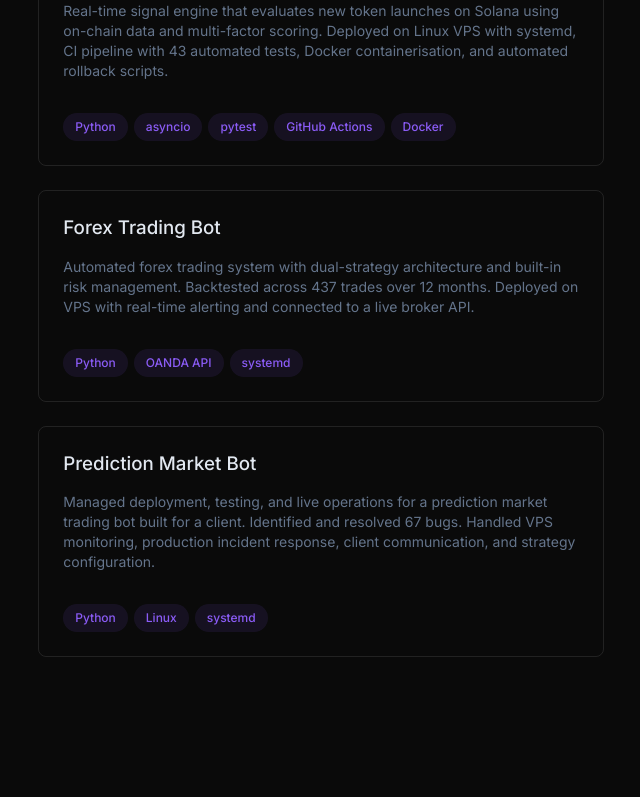
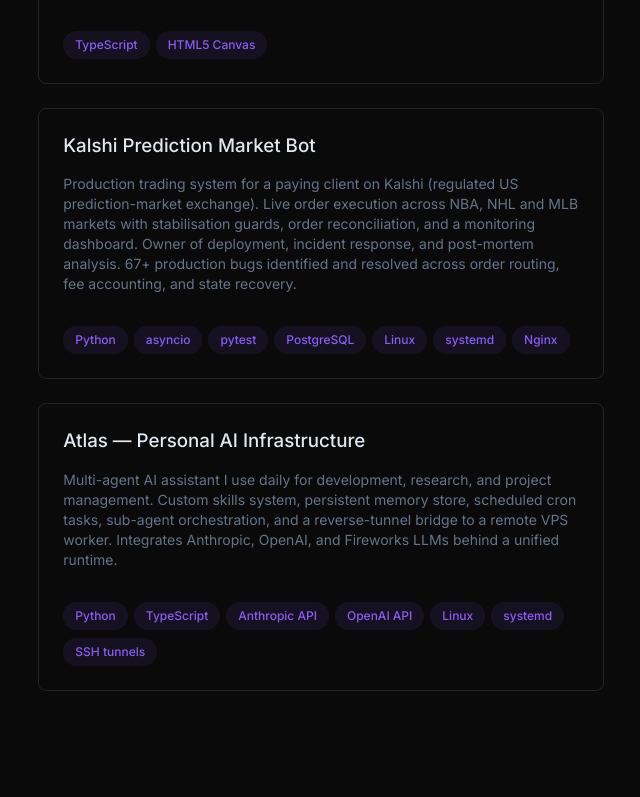
Before and after one commit to bbeennyy860-cyber/b-davies.dev, a plain HTML site: page index.html in a window 1280 px wide. Shown: the part 1603-2400 px from the top of the page, without its empty margins (580-1220 px from the left). Drawn offline with Linux system fonts and the light colour scheme.

Commit message:
Refresh portfolio: Bloomberg bursary, swap Vex/Forex for Kalshi V3 + Atlas, AI/ML internship framing

```diff
--- a/index.html
+++ b/index.html
@@ -92,8 +92,8 @@
                         <h2 class="text-sm font-bold uppercase tracking-widest text-white">About</h2>
                     </div>
                     <div class="text-base leading-relaxed text-muted space-y-4">
-                        <p>I'm a first-year Computer Science and AI student at the University of Nottingham and a Sutton Trust STEM Scholar. I build projects that go beyond coursework: trading systems, evolutionary simulations, and tools for real clients.</p>
-                        <p>Currently seeking software engineering and quantitative development internships where I can contribute to production systems and learn from experienced engineers.</p>
+                        <p>I'm a first-year Computer Science and AI student at the University of Nottingham, Bloomberg x Sutton Trust bursary recipient, and Sutton Trust STEM Scholar. I build production systems that go beyond coursework: prediction-market trading bots, evolutionary simulations, and AI infrastructure used daily.</p>
+                        <p>Currently seeking software engineering and AI/ML engineering internships where I can contribute to production systems and learn from experienced engineers.</p>
                     </div>
                 </section>
 
@@ -102,6 +102,18 @@
                         <h2 class="text-sm font-bold uppercase tracking-widest text-white">Experience</h2>
                     </div>
                     <ul class="space-y-12">
+                        <li class="relative group">
+                            <div class="group relative flex flex-col sm:flex-row gap-4 transition-all">
+                                <header class="z-10 mt-1 mb-2 text-xs font-semibold uppercase tracking-wide text-dim sm:w-1/4" aria-label="2026">2026</header>
+                                <div class="z-10 sm:w-3/4">
+                                    <h3 class="font-medium leading-snug text-white">
+                                        <div>Bloomberg x Sutton Trust Bursary</div>
+                                        <div class="text-slate font-normal">Bloomberg</div>
+                                    </h3>
+                                    <p class="mt-2 text-sm leading-normal text-muted">Selected for a competitive engineering-focused programme. Insight week at Bloomberg London, July 2026.</p>
+                                </div>
+                            </div>
+                        </li>
                         <li class="relative group">
                             <div class="group relative flex flex-col sm:flex-row gap-4 transition-all">
                                 <header class="z-10 mt-1 mb-2 text-xs font-semibold uppercase tracking-wide text-dim sm:w-1/4" aria-label="2025 to Present">2025 &mdash; Present</header>
@@ -166,19 +178,21 @@
                         <li class="mb-4">
                             <div class="group relative flex flex-col border border-white/10 rounded-lg p-6 hover:bg-white/[0.02] transition-colors">
                                 <h3 class="font-medium leading-snug text-white mb-2">
-                                    <a class="inline-flex items-baseline font-medium leading-tight text-white hover:text-violet focus-visible:text-violet transition-colors" href="https://github.com/benedict-anokye-davies/Vex" target="_blank" rel="noreferrer" aria-label="Vex">
-                                        <span>Vex<span class="inline-block"><svg xmlns="http://www.w3.org/2000/svg" viewBox="0 0 20 20" fill="currentColor" class="inline-block h-4 w-4 shrink-0 transition-transform group-hover/link:-translate-y-1 group-hover/link:translate-x-1 group-focus-visible/link:-translate-y-1 group-focus-visible/link:translate-x-1 motion-reduce:transition-none ml-1 translate-y-px" aria-hidden="true"><path fill-rule="evenodd" d="M5.22 14.78a.75.75 0 001.06 0l7.22-7.22v5.69a.75.75 0 001.5 0v-7.5a.75.75 0 00-.75-.75h-7.5a.75.75 0 000 1.5h5.69l-7.22 7.22a.75.75 0 000 1.06z" clip-rule="evenodd"></path></svg></span></span>
-                                    </a>
+                                    <span class="inline-flex items-baseline font-medium leading-tight text-white">
+                                        <span>Kalshi Prediction Market Bot</span>
+                                    </span>
                                 </h3>
                                 <p class="mt-2 text-sm leading-normal text-muted mb-4">
-                                    Real-time signal engine that evaluates new token launches on Solana using on-chain data and multi-factor scoring. Deployed on Linux VPS with systemd, CI pipeline with 43 automated tests, Docker containerisation, and automated rollback scripts.
+                                    Production trading system for a paying client on Kalshi (regulated US prediction-market exchange). Live order execution across NBA, NHL and MLB markets with stabilisation guards, order reconciliation, and a monitoring dashboard. Owner of deployment, incident response, and post-mortem analysis. 67+ production bugs identified and resolved across order routing, fee accounting, and state recovery.
                                 </p>
                                 <ul class="mt-2 flex flex-wrap" aria-label="Technologies used:">
                                     <li class="mr-1.5 mt-2"><div class="flex items-center rounded-full bg-violet/10 px-3 py-1 text-xs font-medium leading-5 text-violet">Python</div></li>
                                     <li class="mr-1.5 mt-2"><div class="flex items-center rounded-full bg-violet/10 px-3 py-1 text-xs font-medium leading-5 text-violet">asyncio</div></li>
                                     <li class="mr-1.5 mt-2"><div class="flex items-center rounded-full bg-violet/10 px-3 py-1 text-xs font-medium leading-5 text-violet">pytest</div></li>
-                                    <li class="mr-1.5 mt-2"><div class="flex items-center rounded-full bg-violet/10 px-3 py-1 text-xs font-medium leading-5 text-violet">GitHub Actions</div></li>
-                                    <li class="mr-1.5 mt-2"><div class="flex items-center rounded-full bg-violet/10 px-3 py-1 text-xs font-medium leading-5 text-violet">Docker</div></li>
+                                    <li class="mr-1.5 mt-2"><div class="flex items-center rounded-full bg-violet/10 px-3 py-1 text-xs font-medium leading-5 text-violet">PostgreSQL</div></li>
+                                    <li class="mr-1.5 mt-2"><div class="flex items-center rounded-full bg-violet/10 px-3 py-1 text-xs font-medium leading-5 text-violet">Linux</div></li>
+                                    <li class="mr-1.5 mt-2"><div class="flex items-center rounded-full bg-violet/10 px-3 py-1 text-xs font-medium leading-5 text-violet">systemd</div></li>
+                                    <li class="mr-1.5 mt-2"><div class="flex items-center rounded-full bg-violet/10 px-3 py-1 text-xs font-medium leading-5 text-violet">Nginx</div></li>
                                 </ul>
                             </div>
                         </li>
@@ -186,33 +200,20 @@
                             <div class="group relative flex flex-col border border-white/10 rounded-lg p-6 hover:bg-white/[0.02] transition-colors">
                                 <h3 class="font-medium leading-snug text-white mb-2">
                                     <span class="inline-flex items-baseline font-medium leading-tight text-white">
-                                        <span>Forex Trading Bot</span>
+                                        <span>Atlas &mdash; Personal AI Infrastructure</span>
                                     </span>
                                 </h3>
                                 <p class="mt-2 text-sm leading-normal text-muted mb-4">
-                                    Automated forex trading system with dual-strategy architecture and built-in risk management. Backtested across 437 trades over 12 months. Deployed on VPS with real-time alerting and connected to a live broker API.
+                                    Multi-agent AI assistant I use daily for development, research, and project management. Custom skills system, persistent memory store, scheduled cron tasks, sub-agent orchestration, and a reverse-tunnel bridge to a remote VPS worker. Integrates Anthropic, OpenAI, and Fireworks LLMs behind a unified runtime.
                                 </p>
                                 <ul class="mt-2 flex flex-wrap" aria-label="Technologies used:">
                                     <li class="mr-1.5 mt-2"><div class="flex items-center rounded-full bg-violet/10 px-3 py-1 text-xs font-medium leading-5 text-violet">Python</div></li>
-                                    <li class="mr-1.5 mt-2"><div class="flex items-center rounded-full bg-violet/10 px-3 py-1 text-xs font-medium leading-5 text-violet">OANDA API</div></li>
-                                    <li class="mr-1.5 mt-2"><div class="flex items-center rounded-full bg-violet/10 px-3 py-1 text-xs font-medium leading-5 text-violet">systemd</div></li>
-                                </ul>
-                            </div>
-                        </li>
-                        <li class="mb-4">
-                            <div class="group relative flex flex-col border border-white/10 rounded-lg p-6 hover:bg-white/[0.02] transition-colors">
-                                <h3 class="font-medium leading-snug text-white mb-2">
-                                    <span class="inline-flex items-baseline font-medium leading-tight text-white">
-                                        <span>Prediction Market Bot</span>
-                                    </span>
-                                </h3>
-                                <p class="mt-2 text-sm leading-normal text-muted mb-4">
-                                    Managed deployment, testing, and live operations for a prediction market trading bot built for a client. Identified and resolved 67 bugs. Handled VPS monitoring, production incident response, client communication, and strategy configuration.
-                                </p>
-                                <ul class="mt-2 flex flex-wrap" aria-label="Technologies used:">
-                                    <li class="mr-1.5 mt-2"><div class="flex items-center rounded-full bg-violet/10 px-3 py-1 text-xs font-medium leading-5 text-violet">Python</div></li>
+                                    <li class="mr-1.5 mt-2"><div class="flex items-center rounded-full bg-violet/10 px-3 py-1 text-xs font-medium leading-5 text-violet">TypeScript</div></li>
+                                    <li class="mr-1.5 mt-2"><div class="flex items-center rounded-full bg-violet/10 px-3 py-1 text-xs font-medium leading-5 text-violet">Anthropic API</div></li>
+                                    <li class="mr-1.5 mt-2"><div class="flex items-center rounded-full bg-violet/10 px-3 py-1 text-xs font-medium leading-5 text-violet">OpenAI API</div></li>
                                     <li class="mr-1.5 mt-2"><div class="flex items-center rounded-full bg-violet/10 px-3 py-1 text-xs font-medium leading-5 text-violet">Linux</div></li>
                                     <li class="mr-1.5 mt-2"><div class="flex items-center rounded-full bg-violet/10 px-3 py-1 text-xs font-medium leading-5 text-violet">systemd</div></li>
+                                    <li class="mr-1.5 mt-2"><div class="flex items-center rounded-full bg-violet/10 px-3 py-1 text-xs font-medium leading-5 text-violet">SSH tunnels</div></li>
                                 </ul>
                             </div>
                         </li>
@@ -242,6 +243,8 @@
                                 <li class="mr-1.5 mt-2"><div class="flex items-center rounded-full bg-violet/10 px-3 py-1 text-xs font-medium leading-5 text-violet">asyncio</div></li>
                                 <li class="mr-1.5 mt-2"><div class="flex items-center rounded-full bg-violet/10 px-3 py-1 text-xs font-medium leading-5 text-violet">pytest</div></li>
                                 <li class="mr-1.5 mt-2"><div class="flex items-center rounded-full bg-violet/10 px-3 py-1 text-xs font-medium leading-5 text-violet">GitHub Actions</div></li>
+                                <li class="mr-1.5 mt-2"><div class="flex items-center rounded-full bg-violet/10 px-3 py-1 text-xs font-medium leading-5 text-violet">Anthropic API</div></li>
+                                <li class="mr-1.5 mt-2"><div class="flex items-center rounded-full bg-violet/10 px-3 py-1 text-xs font-medium leading-5 text-violet">OpenAI API</div></li>
                             </ul>
                         </div>
                         <div>
```
